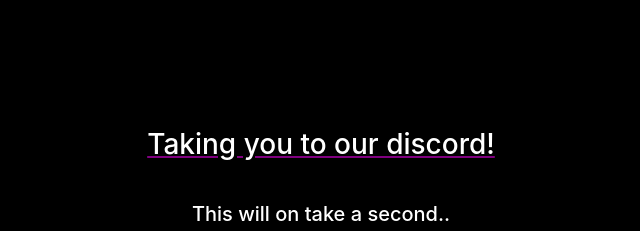
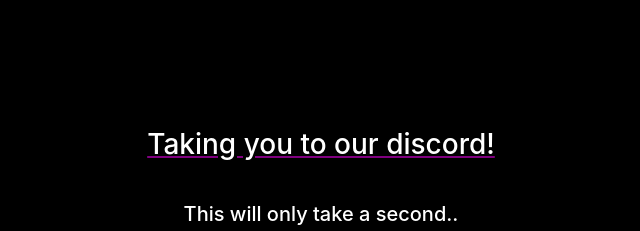
Before and after one commit to zaycation/beyondCultivation003, a Gatsby site: page / in a window 1280 px wide. Shown: the top 231 px of the page, 319-959 px from the left. Built offline with nearby package versions, Linux system fonts and the light colour scheme; Gatsby itself is replaced by a stand-in of ours.

Commit message:
updated typo

```diff
--- a/src/pages/index.js
+++ b/src/pages/index.js
@@ -26,7 +26,7 @@
           Taking you to our discord!
         </h3>
         <h5 style={{ color: "white", textAlign: "center", paddingTop: "2rem" }}>
-          This will on take a second..
+          This will only take a second..
         </h5>
         <div
           style={{
```
